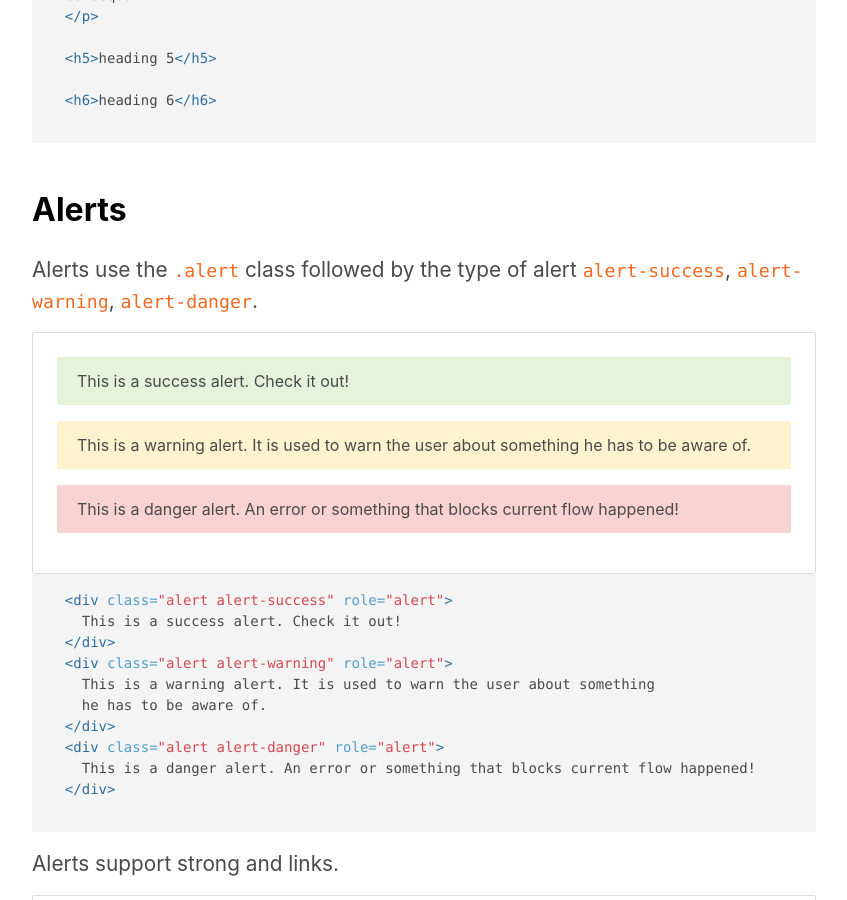
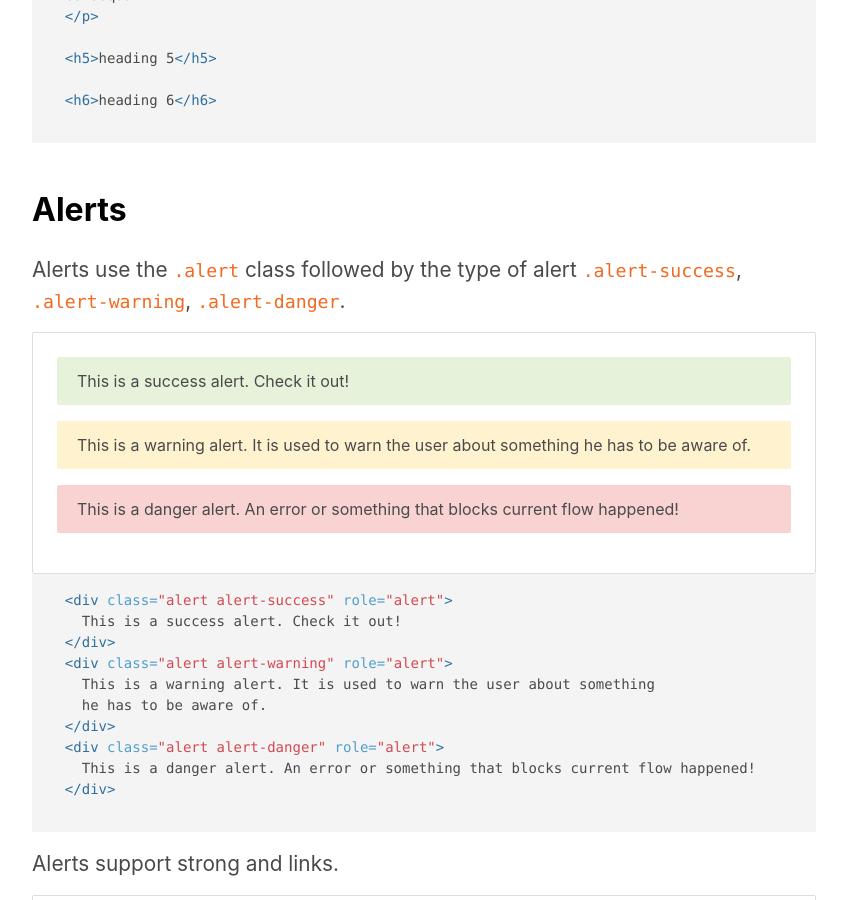
Before and after one commit to unicef/design-system, a Jekyll site: the page built from developer-docs.md, in a window 1280 px wide and 900 px high, scrolled down 3038 px. Shown: the whole window, without its empty margins (216-1063 px from the left). Built offline with Jekyll 4.4.1, drawn with Linux system fonts in a browser that asks for light colours; nearby versions of some CDN libraries.

Commit message:
added dot to class names in documentation

```diff
--- a/developer-docs.md
+++ b/developer-docs.md
@@ -99,7 +99,8 @@
 
 ## Alerts
 
-Alerts use the `.alert` class followed by the type of alert `alert-success`, `alert-warning`, `alert-danger`.
+Alerts use the `.alert` class followed by the type of alert `.alert-success`,
+`.alert-warning`, `.alert-danger`.
 
 {% capture example %}
   <div class="alert alert-success" role="alert">
```
